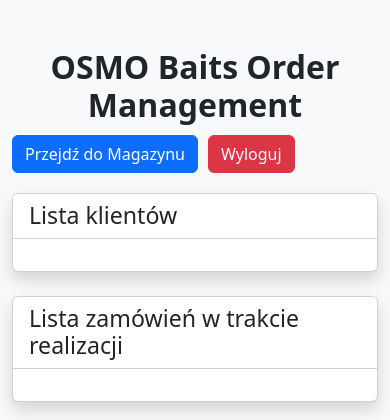
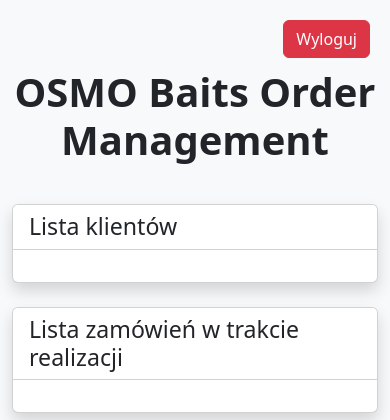
Before and after one commit to Osmobaits/Osmo, a Flask app: page / in a window 390 px wide. Shown: the top 420 px of the page. Run offline with Flask 3, Linux system fonts and the light colour scheme; the visitor is signed in with stand-in values (Sample User, id 1).

Commit message:
Update index1.html

```diff
--- a/templates/index1.html
+++ b/templates/index1.html
@@ -13,60 +13,23 @@
             font-size: 2.5rem;
             font-weight: bold;
         }
-
-        .nav-container {
-            display: flex;
-            justify-content: space-between;
-            align-items: center;
-            margin-bottom: 20px;
-        }
-
-        .nav-container h1 {
-            margin: 0;
-        }
-
-        .nav-buttons {
-            display: flex;
-            gap: 10px;
-        }
-
-        /* Responsywność dla małych ekranów */
-        @media (max-width: 767px) {
-            .center-text {
-                font-size: 2rem;
-            }
-
-            .nav-container {
-                flex-direction: column;
-                align-items: flex-start;
-            }
-
-            .nav-buttons {
-                margin-top: 10px;
-            }
-
-            .logout-button {
-                position: static;
-                margin-top: 10px;
-            }
-
-            .card {
-                margin-bottom: 20px;
-            }
+        .logout-button {
+            position: absolute;
+            top: 20px;
+            right: 20px;
         }
     </style>
 </head>
 <body class="bg-light">
     <div class="container py-5">
         {% if username %}
-            <!-- Nawigacja -->
-            <div class="nav-container">
-                <h1 class="center-text">OSMO Baits Order Management</h1>
-                <div class="nav-buttons">
-                   <a href="{{ url_for('home') }}" class="btn btn-primary">Przejdź do Magazynu</a>
-                    <a href="{{ url_for('logout') }}" class="btn btn-danger">Wyloguj</a>
-                </div>
+            <!-- Przycisk "Wyloguj" w prawym górnym rogu -->
+            <div class="logout-button">
+                <a href="{{ url_for('logout') }}" class="btn btn-danger">Wyloguj</a>
             </div>
+
+            <!-- Nazwa systemu wyśrodkowana -->
+            <h1 class="center-text">OSMO Baits Order Management</h1>
 
             <!-- Lista klientów -->
             <div class="card shadow mb-4">
@@ -133,14 +96,21 @@
                     <h2 class="mb-0">Logowanie</h2>
                 </div>
                 <div class="card-body">
-                    <form id="loginForm">
+                    <form method="post">
                         <div class="mb-3">
                             <label class="form-label">Login:</label>
-                            <input type="text" id="username" class="form-control" required>
+                            <input type="text" name="login" class="form-control" required>
                         </div>
                         <div class="mb-3">
                             <label class="form-label">Hasło:</label>
-                            <input type="password" id="password" class="form-control" required>
+                            <input type="password" name="password" class="form-control" required>
+                        </div>
+                        <div class="mb-3">
+                            <label class="form-label">Wybierz moduł:</label>
+                            <select name="module" class="form-control" required>
+                                <option value="orders">Zamówienia</option>
+                                <option value="warehouse">Magazyn</option>
+                            </select>
                         </div>
                         <button type="submit" class="btn btn-success w-100">Zaloguj</button>
                     </form>
@@ -149,30 +119,6 @@
                     {% endif %}
                 </div>
             </div>
-
-            <script>
-                // Funkcja logowania
-                document.getElementById('loginForm').addEventListener('submit', function (e) {
-                    e.preventDefault();
-
-                    const username = document.getElementById('username').value;
-                    const password = document.getElementById('password').value;
-
-                    fetch('/login', {
-                        method: 'POST',
-                        headers: { 'Content-Type': 'application/json' },
-                        body: JSON.stringify({ username, password }),
-                    })
-                    .then(response => response.json())
-                    .then(data => {
-                        if (data.redirect) {
-                            window.location.href = data.redirect;  // Przekieruj po udanym logowaniu
-                        } else {
-                            alert("Login failed: " + data.message);  // Wyświetl błąd logowania
-                        }
-                    });
-                });
-            </script>
         {% endif %}
     </div>
 
```
